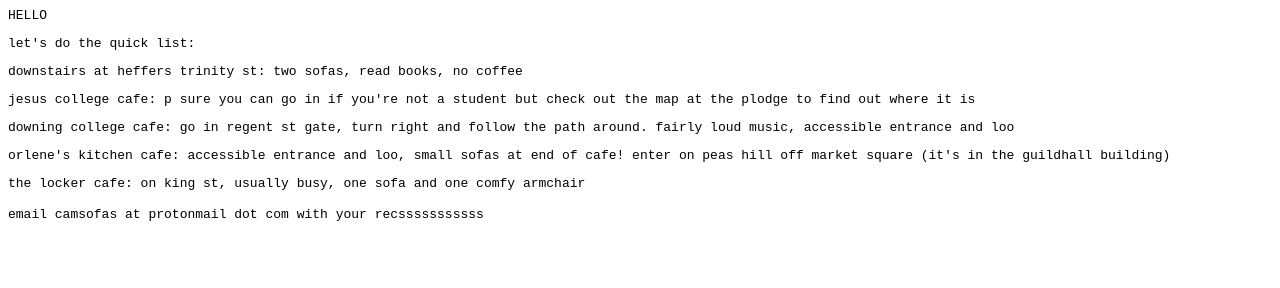
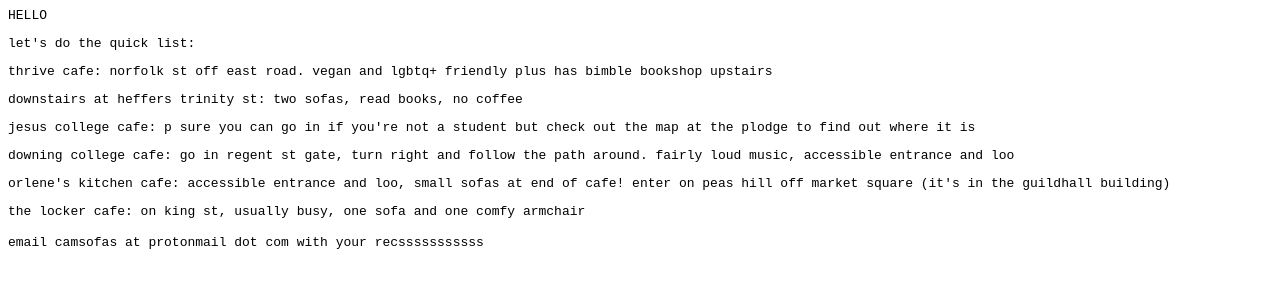
Before and after one commit to camsofas/camsofas.github.io, a plain HTML site: page index.html in a window 1280 px wide. Drawn offline with Linux system fonts and the light colour scheme.

Commit message:
Update index.html

```diff
--- a/index.html
+++ b/index.html
@@ -1,6 +1,7 @@
 <font face=monospace>HELLO
 <p>
 let's do the quick list:
+<p>thrive cafe: norfolk st off east road. vegan and lgbtq+ friendly plus has bimble bookshop upstairs
 <p>
 downstairs at heffers trinity st: two sofas, read books, no coffee
 <p>
```
